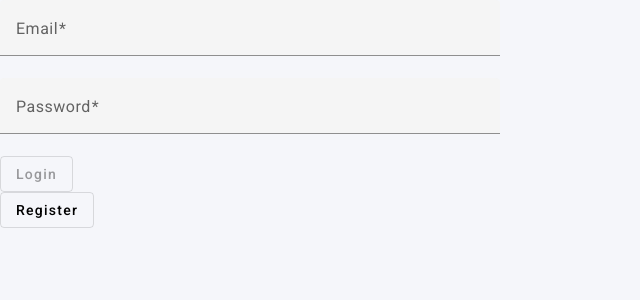
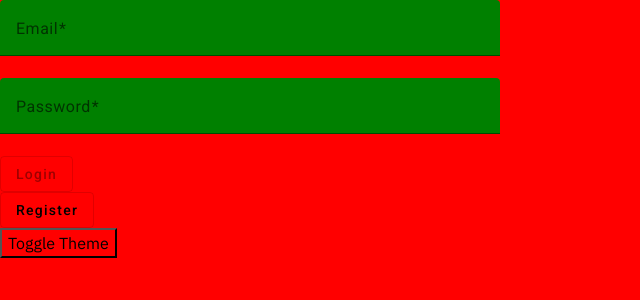
Before and after one commit to JoaquimFontesMatos/AnimeListManager, an Angular app in the folder frontend/: page /auth/login in a window 1280 px wide. Shown: the top 300 px of the page, without its empty margins (0-640 px from the left). Built offline with nearby package versions, Linux system fonts and the light colour scheme.

Commit message:
added a theme service

```diff
--- a/frontend/src/app/app.component.css
+++ b/frontend/src/app/app.component.css
@@ -0,0 +1,3 @@
+button {
+  background-color: var(--primary-color);
+}
--- a/frontend/src/app/app.component.html
+++ b/frontend/src/app/app.component.html
@@ -1 +1,4 @@
 <router-outlet></router-outlet>
+<!-- Example usage -->
+<button  (click)="toggleTheme()">Toggle
+    Theme</button>
--- a/frontend/src/app/app.component.ts
+++ b/frontend/src/app/app.component.ts
@@ -1,13 +1,24 @@
 import { Component } from '@angular/core';
 import { RouterOutlet } from '@angular/router';
+import { ThemeService } from './services/theme.service';
 
 @Component({
   selector: 'app-root',
   standalone: true,
   imports: [RouterOutlet],
   templateUrl: './app.component.html',
-  styleUrl: './app.component.css'
+  styleUrl: './app.component.css',
 })
 export class AppComponent {
-  title = 'frontend';
+  title = 'Just Another List';
+
+  constructor(public themeService: ThemeService) {}
+
+  toggleTheme(): void {
+    const newTheme =
+      this.themeService.currentThemeName === 'light' ? 'dark' : 'light';
+    this.themeService.setTheme(newTheme);
+    console.log(this.themeService.currentThemeColors);
+
+  }
 }
--- a/frontend/src/app/components/auth/login/login.component.html
+++ b/frontend/src/app/components/auth/login/login.component.html
@@ -1,3 +1,4 @@
+<div class="wrapper">
     <form class="login-form">
         <mat-form-field class="login-full-width">
             <mat-label>Email</mat-label>
@@ -20,10 +21,8 @@
             }
         </mat-form-field>
         <section>
-        <div class="example-button-row">
             <button type="button" [disabled]="emailFormControl.invalid||passwordFormControl.invalid" mat-stroked-button
                 (click)="login()">Login</button>
-        </div>
         </section>
     </form>
     <section>
@@ -31,3 +30,4 @@
             <button type="button" mat-stroked-button (click)="register()">Register</button>
         </div>
     </section>
+</div>
--- a/frontend/src/app/components/auth/login/login.component.ts
+++ b/frontend/src/app/components/auth/login/login.component.ts
@@ -1,4 +1,4 @@
-import { Component } from '@angular/core';
+import { Component, ViewEncapsulation } from '@angular/core';
 import {
   FormControl,
   Validators,
@@ -23,6 +23,7 @@ import { Router } from '@angular/router';
   ],
   templateUrl: './login.component.html',
   styleUrl: './login.component.css',
+  encapsulation: ViewEncapsulation.None, // Disable view encapsulation
 })
 export class LoginComponent {
   emailFormControl = new FormControl('', [
--- /dev/null
+++ b/frontend/src/app/services/theme.service.ts
@@ -0,0 +1,48 @@
+import { Injectable } from '@angular/core';
+
+@Injectable({
+  providedIn: 'root',
+})
+export class ThemeService {
+  private currentTheme: string = 'light'; // Default theme
+
+  // Define your theme colors here
+  private themes: Record<string, Record<string, string>> = {
+    light: {
+      '--primary-color': '#007bff',
+      '--secondary-color': '#6c757d',
+      // Add more colors as needed
+    },
+    dark: {
+      '--primary-color': '#343a40',
+      '--secondary-color': '#17a2b8',
+      // Add more colors as needed
+    },
+  };
+
+  // Getter for the current theme
+  get currentThemeName(): string {
+    return this.currentTheme;
+  }
+
+  // Getter for the current theme's color variables
+  get currentThemeColors(): Record<string, string> {
+    return this.themes[this.currentTheme];
+  }
+
+  // Method to set the theme
+  setTheme(themeName: string): void {
+    if (this.themes[themeName]) {
+      this.currentTheme = themeName;
+      this.applyTheme(this.themes[themeName]);
+    }
+  }
+
+  // Method to apply the theme's colors to the document root
+  private applyTheme(colors: Record<string, string>): void {
+    const root = document.documentElement;
+    Object.keys(colors).forEach(key => {
+      root.style.setProperty(key, colors[key]);
+    });
+  }
+}
--- a/frontend/src/styles.css
+++ b/frontend/src/styles.css
@@ -4,6 +4,9 @@
   --clr-white: hsl(220, 37%, 100%);
   --clr-surface: hsl(220, 37%, 97%);
   --clr-text: hsl(244, 44%, 14%);
+
+  --primary-color: red;
+  --secondary-color: green;
 
   --clr-yellow-400: hsl(42, 99%, 69%);
   --clr-yellow-300: hsl(47, 100%, 90%);
@@ -30,7 +33,7 @@
 }
 
 body {
-  background: var(--clr-surface);
+  background: var(--primary-color);
   color: var(--clr-text);
   font-family: var(--ff-base);
   font-size: var(--fs-300);
@@ -53,3 +56,7 @@ body {
 .subtitle {
   font-size: var(--fs-400);
 }
+
+.mdc-text-field--filled:not(.mdc-text-field--disabled) {
+  background-color: var(--secondary-color) !important;
+}
```
Also changed, not shown: 1 other file (tests, documents, lock files or other folders). Lines whose indentation alone changed are shown as unchanged.
